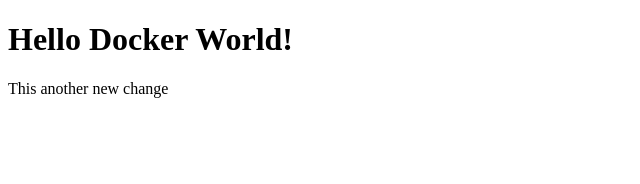
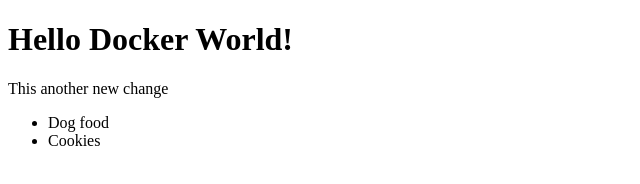
Before and after one commit to VaguelyOnline/docker-example, a plain HTML site: page src/index.html in a window 1280 px wide. Shown: the whole page, without its empty margins (0-640 px from the left). Drawn offline with Linux system fonts and the light colour scheme.

Commit message:
Added shopping list.

```diff
--- a/src/index.html
+++ b/src/index.html
@@ -9,5 +9,9 @@
 <body>
     <h1>Hello Docker World!</h1>
     <p>This another new change</p>
+    <ul>
+        <li>Dog food</li>
+        <li>Cookies</li>
+    </ul>
 </body>
 </html>
```
